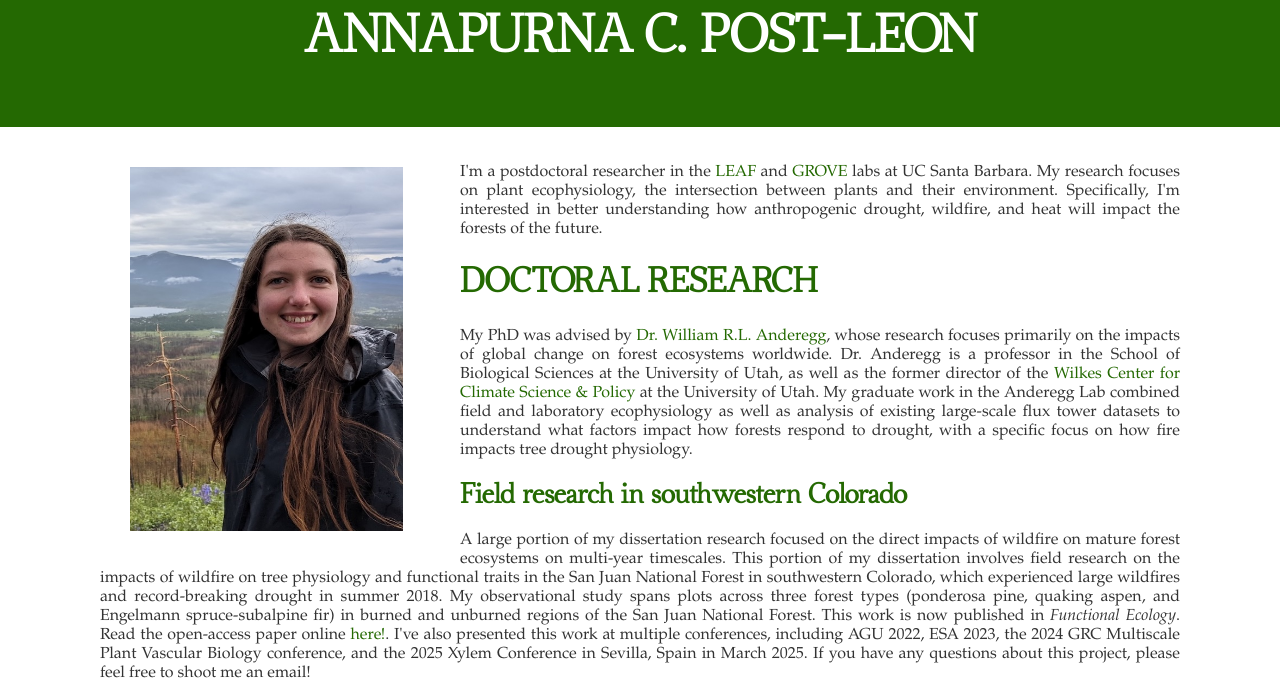
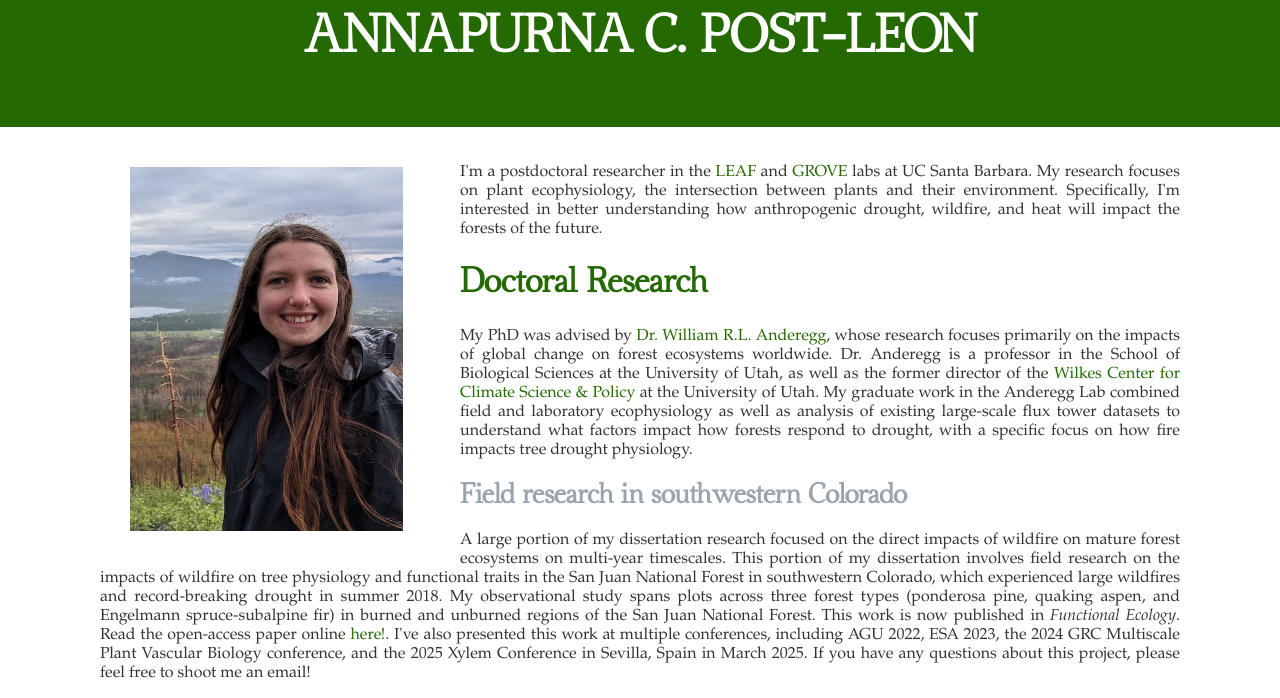
Before and after one commit to purnapl/purnapl.github.io, a plain HTML site: page index.html in a window 1280 px wide. Shown: the part 91-789 px from the top of the page. Drawn offline with Linux system fonts and the light colour scheme; files whose address does not match are found by name.

Commit message:
Update header colors and heading text case

```diff
--- a/index.html
+++ b/index.html
@@ -31,7 +31,7 @@ body {
 
 .header3 {
   text-align: left;
-  color: #246902;
+  color: #9AA4AD;
   font-size: 17px;
   font-family: ahellya, Garamond, serif;
 }
@@ -108,7 +108,7 @@ li {display: inline;}
     anthropogenic drought, wildfire, and heat will impact the forests of the future. </p>
 
 <div class="header2">
-  <h2> DOCTORAL RESEARCH </h2>
+  <h2> Doctoral Research </h2>
 </div>
   <p> My PhD was advised by <a href="http://www.anderegglab.net/" style="color:#246902; text-decoration:none;">Dr. William R.L. Anderegg</a>, whose research focuses primarily on the impacts of global change on forest ecosystems worldwide. Dr. Anderegg is a professor
     in the School of Biological Sciences at the University of Utah, as well as the former director of the <a href= "https://wilkescenter.utah.edu/" style="color:#246902; text-decoration:none;">Wilkes Center for Climate Science & Policy</a> at the University of Utah.
```
